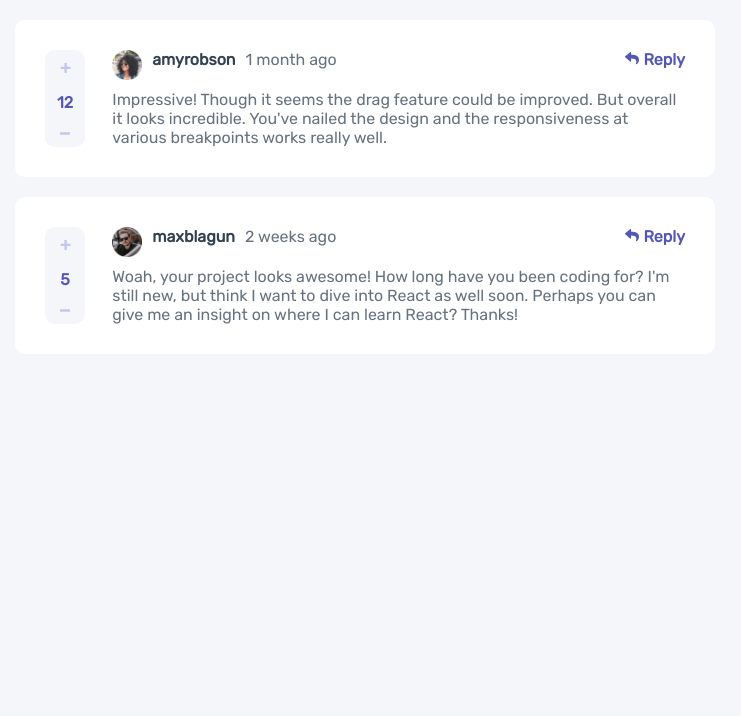
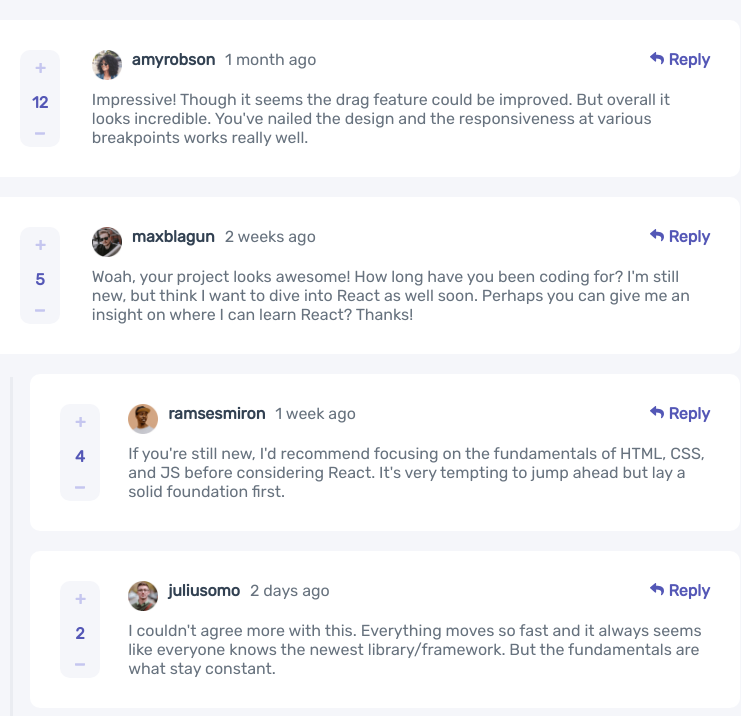
Before and after one commit to wrongbyte/comments-section, a React (Create React App) app: page / in a window 1280 px wide. Shown: the top 716 px of the page, without its empty margins (275-1016 px from the left). Built offline with nearby package versions, Linux system fonts and the light colour scheme.

Commit message:
replies rendering and layout

```diff
--- a/src/App.css
+++ b/src/App.css
@@ -7,11 +7,12 @@ body {
 }
 
 .comments-column {
+  position: relative;
   margin: 0 auto;
-  width: 700px;
+  width: 750px;
 }
 
-@media(max-width: 710px) {
+@media(max-width: 760px) {
   .comments-column {
       width: 90vw;
   }
--- a/src/App.js
+++ b/src/App.js
@@ -12,14 +12,15 @@ function App() {
     <main className='comments-column'>
       { data.comments.map((comment) => {
         return (
-        <Comment
+          <Comment
             key={comment.id}
             comment={comment.content}
             image={comment.user.image.png}
             username={comment.user.username}
             timeSince={comment.createdAt}
             score={comment.score}
-        />
+            replies={comment.replies}
+          />
         )
       })
       }
--- a/src/components/Comment.js
+++ b/src/components/Comment.js
@@ -2,20 +2,20 @@ import { useState } from 'react';
 import './comment.css';
 // Vamos usar os states do React para funcionalidades como: atualizar comentário, adicionar resposta, etc
 export default function Comment ({
-    key,
     comment,
     image,
     username,
     timeSince,
     score,
+    replies,
     updateScore,
     updateComment,
     setDeleteComment
 }) {
     const [newReply, setNewReply] = useState(false);
     const [edit, setEdit] = useState(false);
-    console.log(username);
     return (
+        <>
             <div className='comment'>
 
                 <div className='scoreColumn'>
@@ -39,5 +39,27 @@ export default function Comment ({
                 </div>
 
             </div>
+
+        {replies?.length > 0 &&
+            replies.map((reply) => {
+                return (
+                    <>
+                        <div className='commentReplies'>
+                        <div className='verticalLine'></div>
+                        <Comment
+                            key={reply.id}
+                            comment={reply.content}
+                            image={reply.user.image.png}
+                            username={reply.user.username}
+                            timeSince={reply.createdAt}
+                            score={reply.score}
+                            replies={reply.replies}
+                        />
+                        </div>
+                    </>
+                )
+            })
+        }
+        </>
     )
 }
--- a/src/components/comment.css
+++ b/src/components/comment.css
@@ -8,7 +8,6 @@
 .comment {
     display: grid;
     grid-template-columns: 1fr 10fr;
-
     position: relative;
     background-color: white;
     padding: 30px;
@@ -70,7 +69,19 @@
     margin-bottom: 10px;
 }
 
+.commentReplies {
+    display: inline-block;
+    position: relative;
+    margin-left: 40px;
+}
 
+.verticalLine {
+    position: absolute;
+    left: -20px;
+    top: 23px;
+    border-left: 3px solid hsl(223, 19%, 93%);
+    height: 100%;
+}
 /* Make the reply button and scores button responsive */
 @media (max-width: 500px) {
     .comment {
@@ -106,4 +117,5 @@
         right: 30px;
         bottom: 30px;
     }
+
 }
```
Lines whose indentation alone changed are shown as unchanged.
